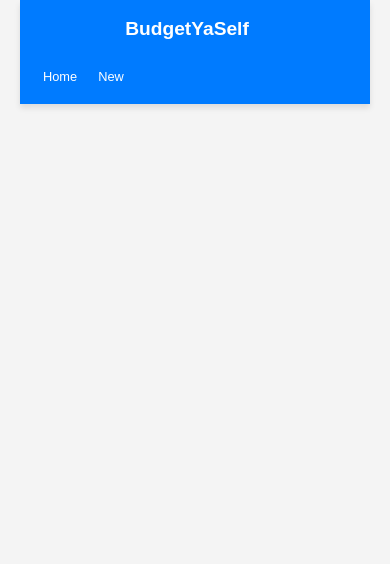
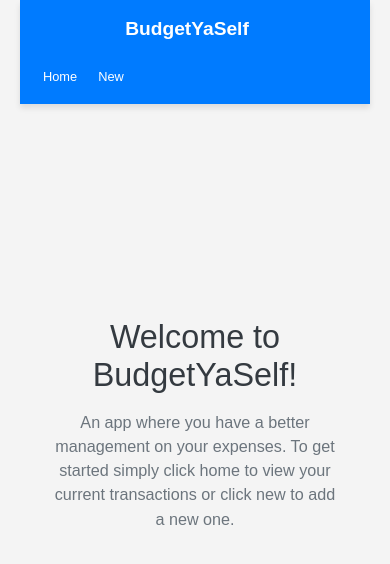
Before and after one commit to llamouth/Budgeting-App, a React (Vite) app in the folder front-end/: page / in a window 390 px wide. Shown: the top 564 px of the page. Built offline with nearby package versions, Linux system fonts and the light colour scheme; no server answers.

Commit message:
feat: updated home page

```diff
--- a/front-end/src/App.jsx
+++ b/front-end/src/App.jsx
@@ -10,6 +10,7 @@ import Footer from './Components/Footer/Footer'
 import ShowOne from "./Components/MainDisplay/ShowOne/ShowOne"
 import Edit from './Components/MainDisplay/Edit/Edit'
 import NewTransaction from './Components/MainDisplay/New/NewTransaction'
+import Home from './Components/MainDisplay/Home/Home'
 
 function App() {
 
@@ -28,6 +29,7 @@ function App() {
       <Header/>
       <div className='container__routes'>
         <Routes>
+          <Route path='/' element={<Home/>}/>
           <Route path='/transactions' element={<IndexAll transactions={transactions}/>}/>
           <Route path='/transactions/new' element={<NewTransaction setTransactions={setTransactions}/>}/>
           <Route path='/transactions/:id' element={<ShowOne transactions={transactions} setTransactions={setTransactions}/>}/>
--- /dev/null
+++ b/front-end/src/Components/MainDisplay/Home/Home.jsx
@@ -0,0 +1,13 @@
+import React from 'react';
+import "../styles/Home.scss"
+
+const Home = () => {
+    return (
+        <div className='home-container'>
+            <h1>Welcome to BudgetYaSelf!</h1>
+            <p>An app where you have a better management on your expenses. To get started simply click home to view your current transactions or click new to add a new one.</p>
+        </div>
+    );
+};
+
+export default Home;
--- /dev/null
+++ b/front-end/src/Components/MainDisplay/styles/Home.scss
@@ -0,0 +1,47 @@
+.home-container {
+    display: flex;
+    flex-direction: column;
+    align-items: center;
+    justify-content: center;
+    text-align: center;
+    padding: 2rem;
+    max-width: 700px;
+
+    h1 {
+        font-size: 2.5rem;
+        margin-bottom: 1rem;
+        color: #343a40;
+        animation: pulse 2s infinite;
+    }
+
+    p {
+        font-size: 1.25rem;
+        color: #6c757d;
+        animation: pulse 2s infinite;
+        text-wrap: wrap;
+    }
+}
+
+@keyframes pulse {
+    0% {
+        transform: scale(1);
+    }
+    50% {
+        transform: scale(1.05);
+    }
+    100% {
+        transform: scale(1);
+    }
+}
+
+@media (max-width: 768px) {
+    .home-container {
+        h1 {
+            font-size: 2rem;
+        }
+
+        p {
+            font-size: 1rem;
+        }
+    }
+}
--- a/front-end/src/Components/Navbar/Header.jsx
+++ b/front-end/src/Components/Navbar/Header.jsx
@@ -6,7 +6,7 @@ import "./Header.scss"
 const Header = () => {
   return (
     <Navbar>
-      <Navbar.Brand href='/transactions'>BudgetYaSelf</Navbar.Brand>
+      <Navbar.Brand href='/'>BudgetYaSelf</Navbar.Brand>
       <Nav className="me-auto">
         <Nav.Link href='/transactions'>Home</Nav.Link>
         <Nav.Link href='/transactions/new'>New</Nav.Link>
--- a/front-end/src/utils/helpers.js
+++ b/front-end/src/utils/helpers.js
@@ -42,8 +42,8 @@ const formatString = (str) => {
 }
 
 const formatAmount = (str) => {
-    if(str.includes("$")){
-        return str
+    if(str.includes("-")){
+        return `-$${str.slice(1)}`
     }else {
         return `$${str}`
     }
```
